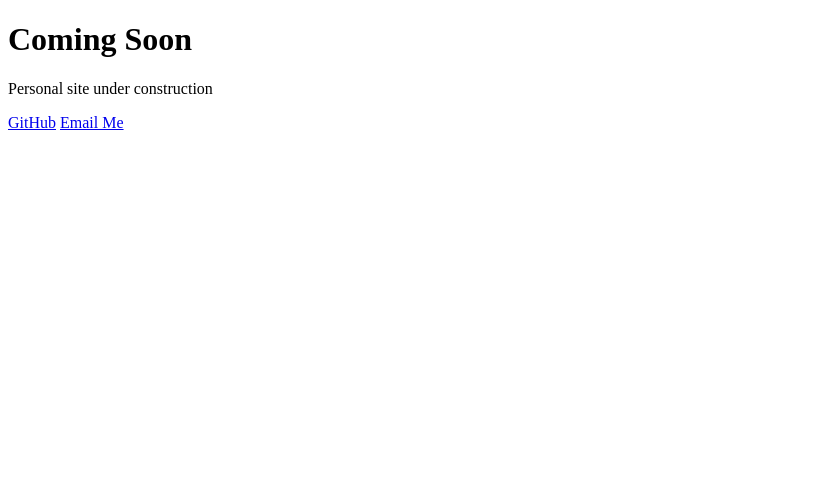
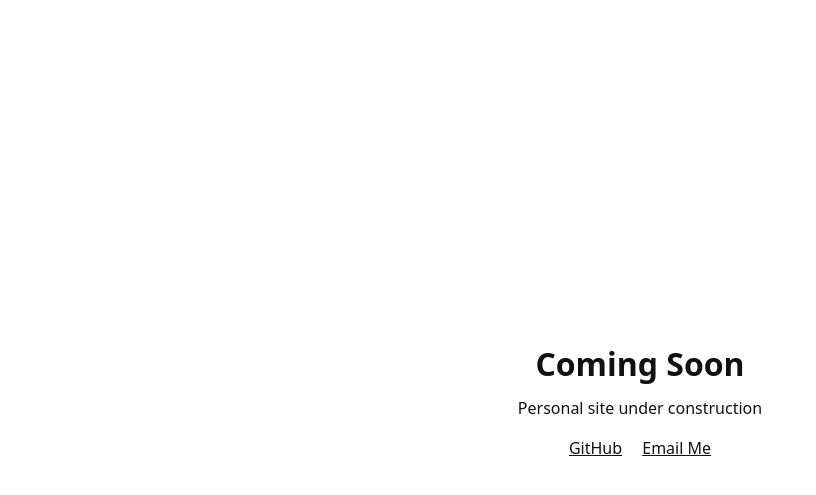
Before and after one commit to tjreigh/documentation, a website: page index.html in a window 1280 px wide. Shown: the whole page, without its empty margins (0-816 px from the left). Drawn offline with Linux system fonts and the light colour scheme.

Commit message:
feat: coming soon page with inline style

```diff
--- a/index.html
+++ b/index.html
@@ -1,10 +1,51 @@
-<!DOCTYPE HTML>
+<!DOCTYPE html>
 <html>
   <head>
-    <meta charset="utf-8">
+    <meta charset="utf-8" />
+    <meta name="viewport" content="width=device-width, initial-scale=1" />
+    <!-- <link rel="stylesheet" href="./styles.css" type="text/stylesheet" /> -->
 
-    <link rel="stylesheet" href="index.css" type="text/stylesheet">
-    <title>Hello World</title>
+    <title>Coming Soon</title>
+
+    <style>
+      html,
+      body {
+        height: 100%;
+      }
+      body {
+        margin: 0;
+        font: 16px/1.5 system-ui, -apple-system, Segoe UI, Roboto, Helvetica,
+          Arial, sans-serif;
+        display: flex;
+        align-items: center;
+        justify-content: center;
+        text-align: center;
+        color: #111;
+        background: #fff;
+      }
+      main {
+        padding: 2rem;
+        max-width: 640px;
+      }
+      h1 {
+        margin: 0 0 0.5rem;
+        font-size: 2rem;
+      }
+      p {
+        margin: 0.25rem 0 1rem;
+      }
+      .links a {
+        margin: 0 0.5rem;
+        color: inherit;
+        text-decoration: underline;
+      }
+      @media (prefers-color-scheme: dark) {
+        body {
+          background: #0b0d10;
+          color: #f2f4f8;
+        }
+      }
+    </style>
   </head>
 
   <body>
@@ -12,9 +53,11 @@
       <h1>Coming Soon</h1>
       <p>Personal site under construction</p>
       <div class="links">
-        <a href="https://github.com/tjreigh" target="_blank" rel="noopener">GitHub</a>
+        <a href="https://github.com/tjreigh" target="_blank" rel="noopener"
+          >GitHub</a
+        >
         <a href="mailto:trevor@tjreigh.mobi">Email Me</a>
       </div>
     </main>
- </body>
+  </body>
 </html>
```
